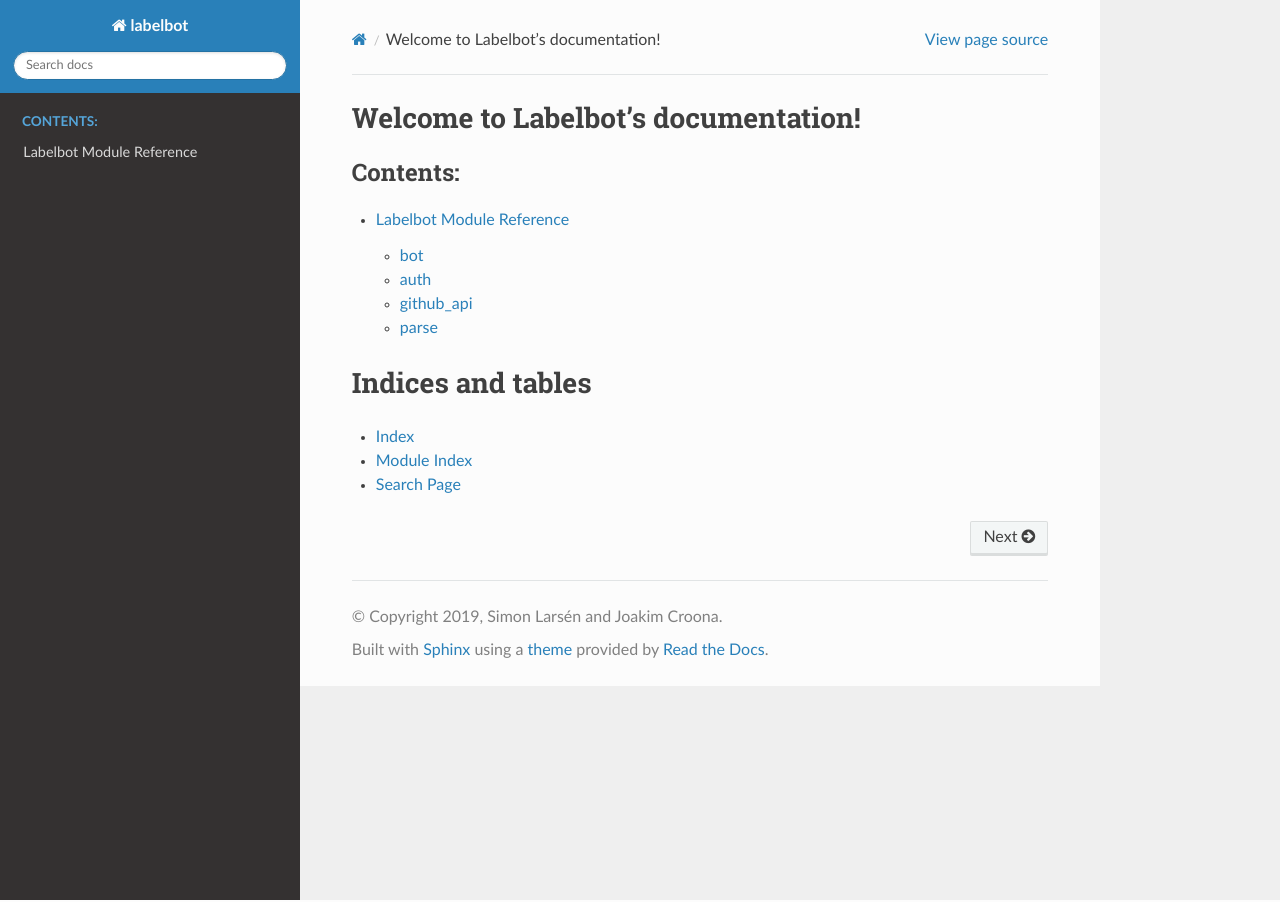
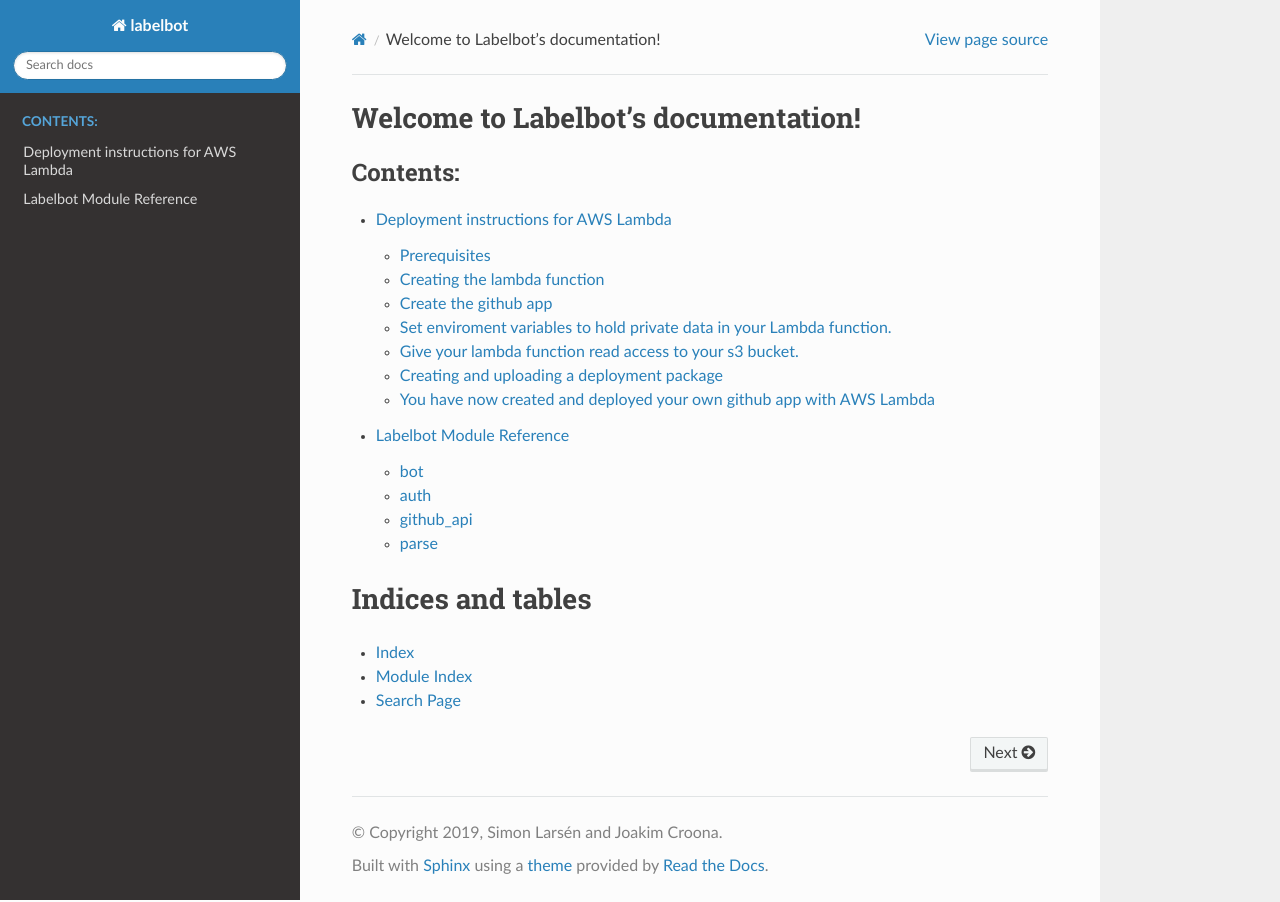
Before and after one commit to slarse/github-label-bot, a Sphinx documentation site: the page built from docs/index.rst, in a window 1280 px wide. Built offline with Sphinx 7.4.7 and the Read the Docs theme 2.0.0, drawn with Linux system fonts in a browser that asks for light colours; some of the changed lines change nothing that is shown.

Commit message:
[docs] Add documentation on how to deploy the application. (#45)

```diff
--- /dev/null
+++ b/docs/deploy.md
@@ -0,0 +1,56 @@
+# Deployment instructions for AWS Lambda
+
+## Prerequisites
+* You will need a Github account
+* You will need an AWS account.
+
+
+## Creating the lambda function
+
+1. Create a function on AWS Lambda and author from scratch. Under `choose or create an execution role`, choose `create a execution role from a policy template` with
+`Amazon S3 read only permissions` and name your role. Set your runtime to `Python 3.7` and
+choose a name for your function.
+press `Create function`
+2. Choose `upload a .zip file` for your `Code entry type`
+3. Set your handler to `labelbot.bot.lambda_handler`
+4. Add an API Gateway as a trigger. Create a new API and set it to Open.
+Press add, and then save. This will give you  a webhook url to add to your github app.
+
+## Create the github app
+1. Under `Settings>Developer settings>Github Apps`, press the `New Github App` button.
+2. Give your app a name and enter a homepage url, for example your fork of labelbot.
+3. Under `Webhook url` enter your API gateway url.
+4. Under `Webhook secret (optional)`, enter a secret token, as described in Githubs [documentation](https://developer.github.com/webhooks/securing/#setting-your-secret-token).
+5. Under `Permissions`, add `read-only` access to `Repository contents`
+and add `Read and write` access to `Issues`
+6. Under `Subscribe to events`, subscribe to the `Label` event.
+7. Under `Where can this GitHub App be installed?`, set `Only on this account`
+8. Press the `Create Github App`
+9. Generate a private key and save it to an S3 bucket that is not publicly accessible.
+
+## Set enviroment variables to hold private data in your Lambda function.
+1. `APP_ID` : Shall be set to the App ID of your github app.
+2. `BUCKET_NAME`: The name of your S3 bucket.
+3. `BUCKET_KEY`: the unique identifier of your key file stored in S3.
+4. `SECRET_KEY`: Shall be the same value as your secret token, that was set to secure the webhook.
+
+After all enviroment variables have been added, save the changes.
+
+## Give your lambda function read access to your s3 bucket.
+In `S3>:your bucket:>Permissions>Bucket Policy` give your lambda role the rights to read from your bucket.
+
+## Creating and uploading a deployment package
+To create a deployment package it is required to build in a linux
+enviroment with python 3.7 and pip installed, as Lambda runs in a linux
+enviroment.
+
+Run the `package.sh` script from the repository root, which packages the
+application iin a zip file, that can be uploaded to AWS to deploy the
+application. It will create a file
+called `labelbot.zip` which should be uploaded to your AWS lambda
+function. Save after uploading the file.
+
+
+
+## You have now created and deployed your own github app with AWS Lambda
+You can now install it on your own account and use it to label issues by pressing the `Install App` button.
--- a/docs/index.rst
+++ b/docs/index.rst
@@ -10,6 +10,7 @@
    :maxdepth: 2
    :caption: Contents:
 
+   deploy
    code
 
 
```
